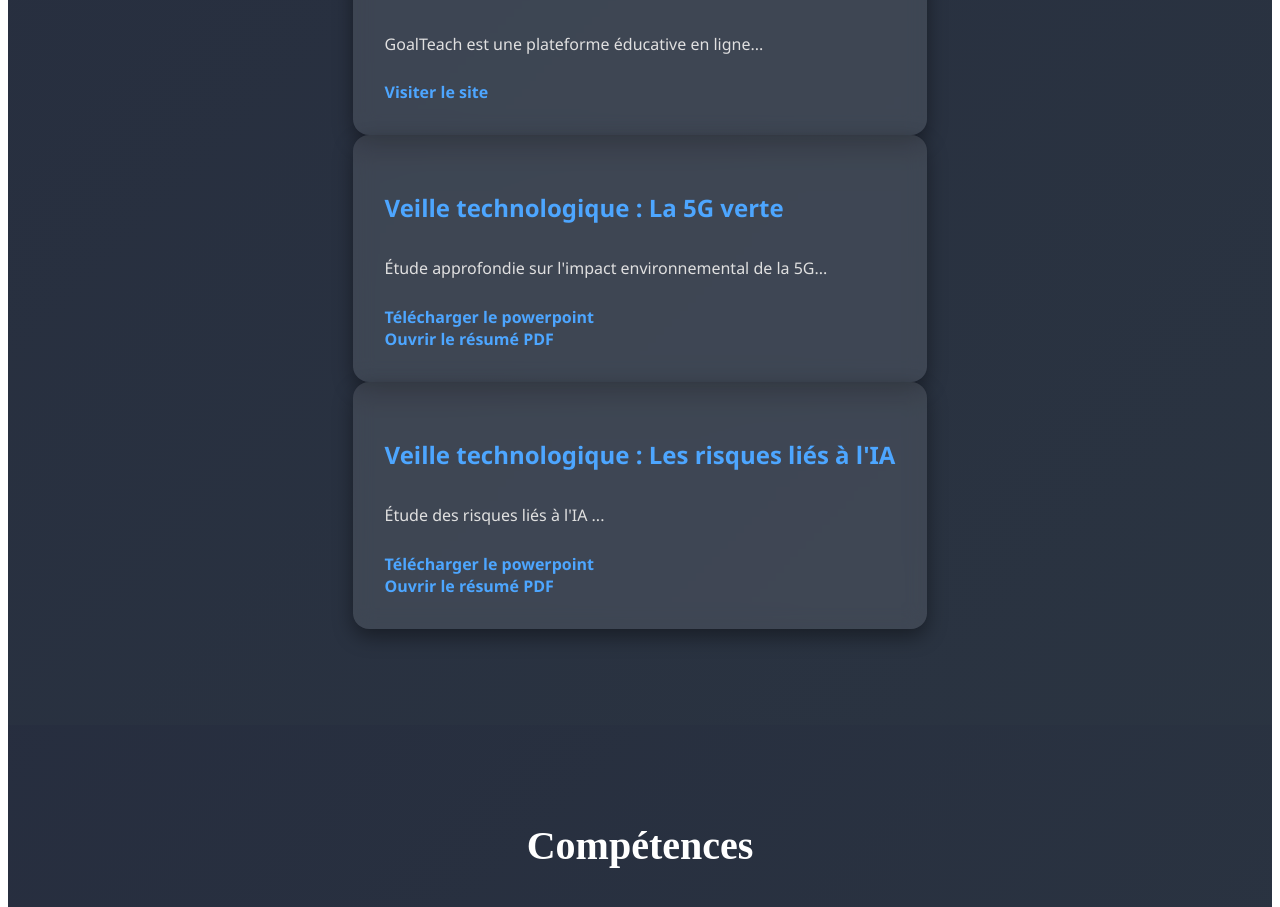
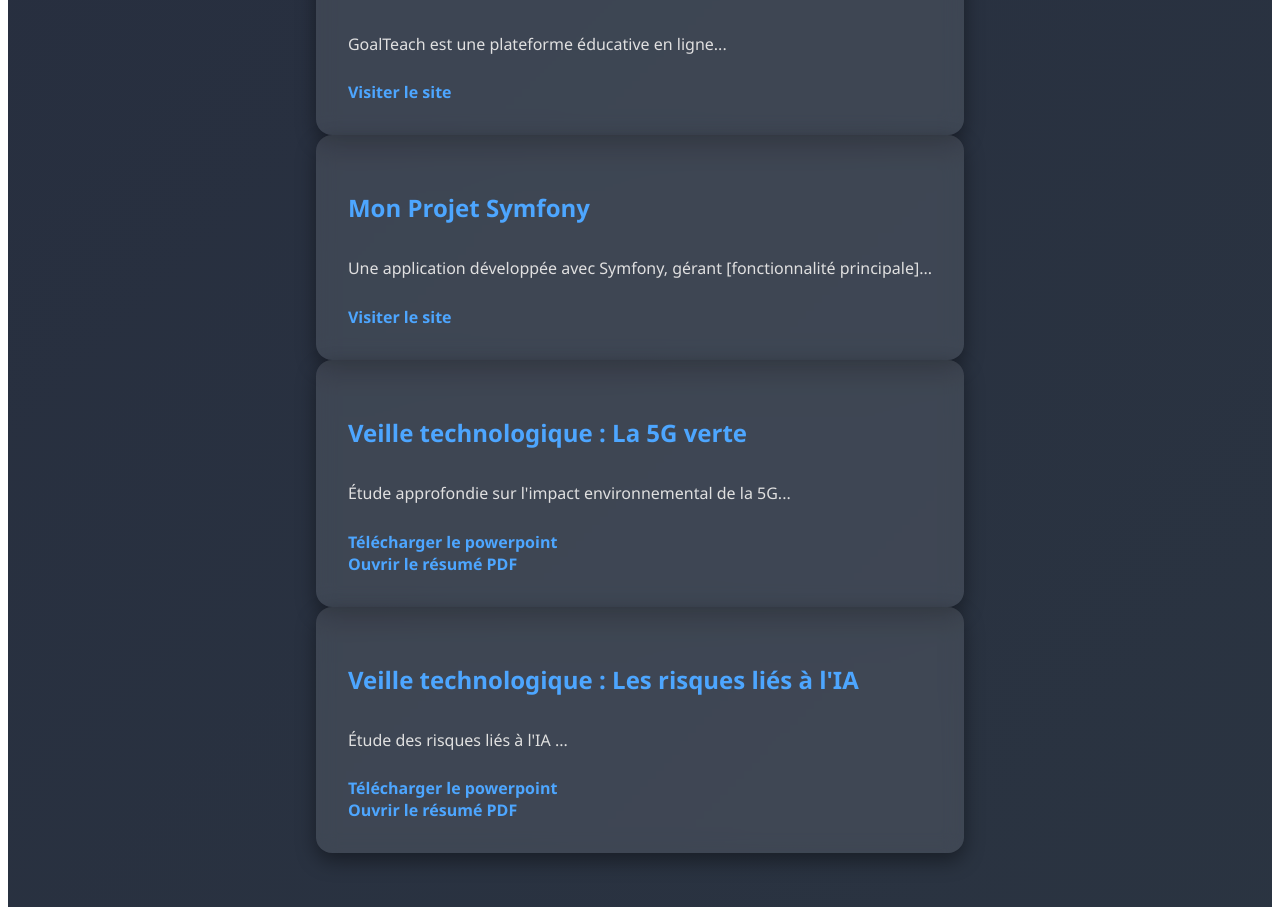
Before and after one commit to Timotheehau/myportfolio, a React (Create React App) app: page / in a window 1280 px wide. Shown: the part 1820-2727 px from the top of the page. Built offline with nearby package versions, Linux system fonts and the light colour scheme.

Commit message:
ajout d'un projet symfony

```diff
--- a/src/sections/Projects.js
+++ b/src/sections/Projects.js
@@ -17,6 +17,13 @@ export default function ProjectSection() {
               GoalTeach est une plateforme éducative en ligne...
             </p>
             <a href="/GoalTeach/accueil.html">Visiter le site</a>
+          </div>
+          <div className="card">
+            <h3>Mon Projet Symfony</h3>
+            <p>Une application développée avec Symfony, gérant [fonctionnalité principale]...</p>
+            <a href="http://localhost:8000" target="_blank" rel="noopener noreferrer">
+              Visiter le site
+            </a>
           </div>
           <div className="card">
             <h3>Veille technologique : La 5G verte</h3>
```
